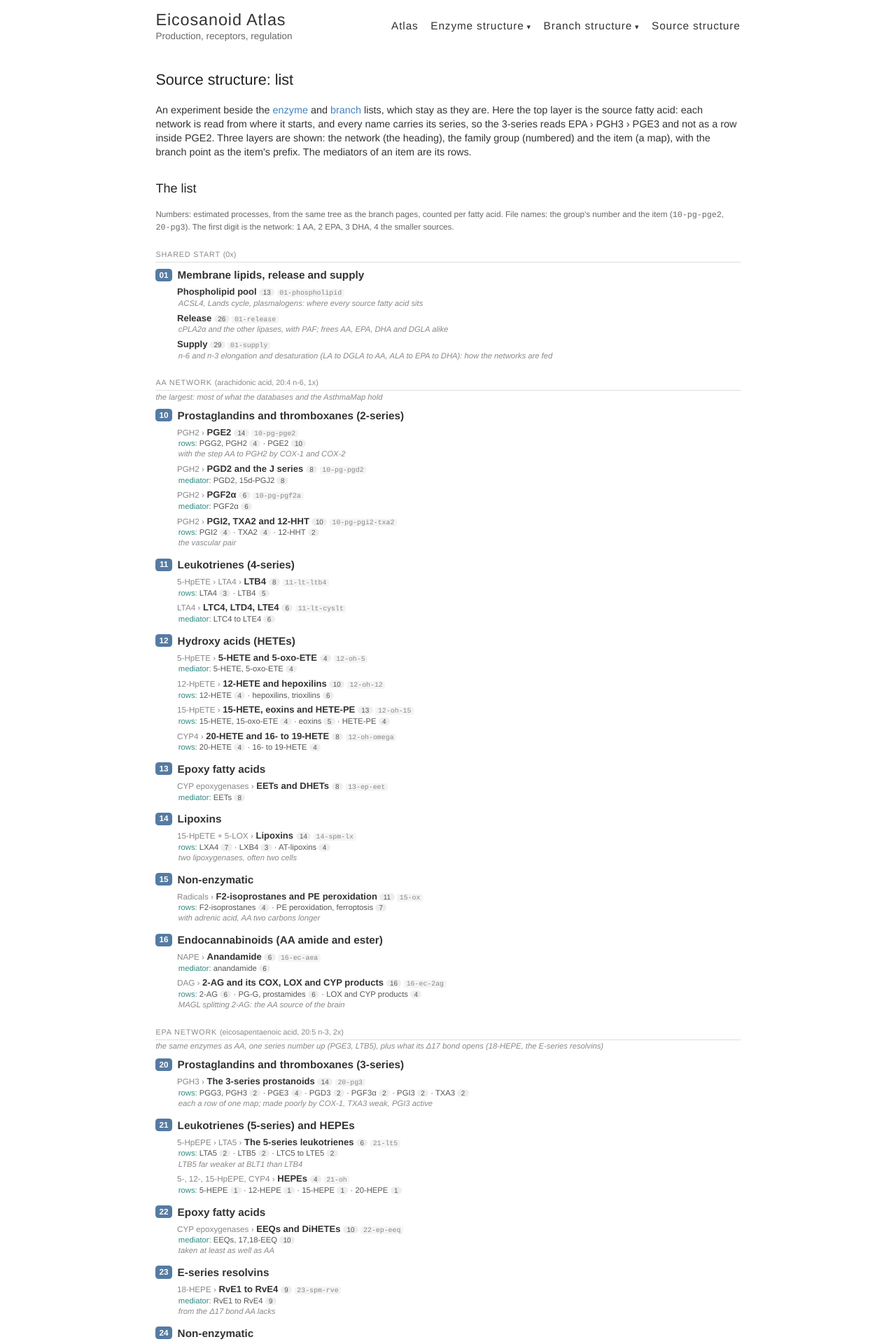
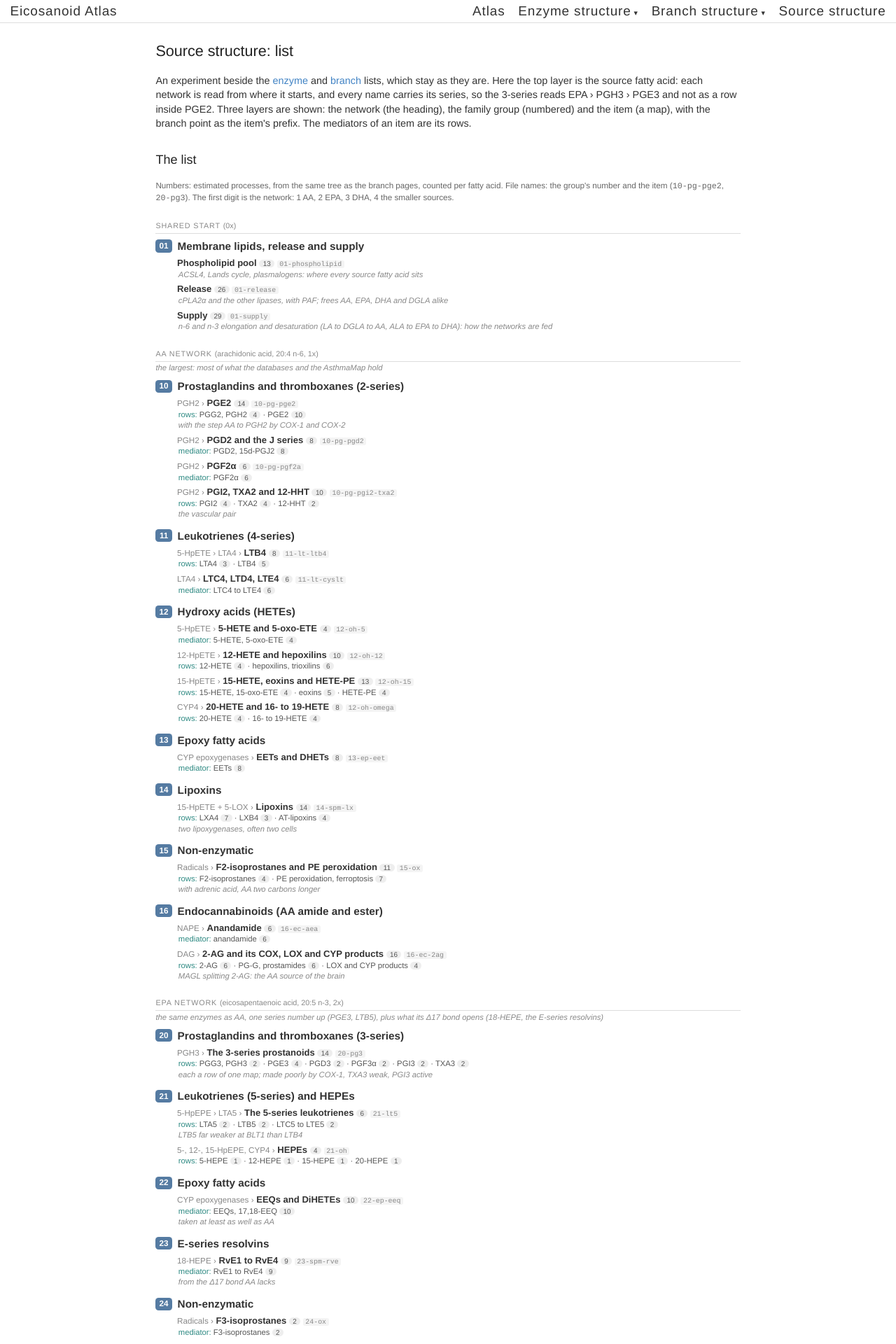
Before and after one commit to eicosanoids/eicosanoids.github.io, a Jekyll site: the page built from pages/source-list.html, in a window 1280 px wide. Shown: the top 1920 px of the page at 70% size. Built offline with Jekyll 4.4.1, drawn with Linux system fonts in a browser that asks for light colours.

Commit message:
Header: a top bar as the viewer is wide, a thin line under it, name and menu at 21 px, no subtitle
Co-Authored-By: Claude Opus 5.5 <noreply@anthropic.com>
Claude-Session: https://claude.ai/code/session_01RZmt2RF9GQAYeCVkKbqiaq

```diff
--- a/_layouts/default.html
+++ b/_layouts/default.html
@@ -1,7 +1,7 @@
 <!DOCTYPE html>
 <html>
   <head>
-    <title>{% if page.title %}{{ page.title }} – {% endif %}{{ site.name }} – {{ site.description }}</title>
+    <title>{% if page.title %}{{ page.title }} – {% endif %}{{ site.name }}</title>
     {% include meta.html %}
     <link rel="stylesheet" type="text/css" href="{{ site.baseurl }}/style.css?v={{ site.time | date: '%s' }}" />
   </head>
@@ -12,7 +12,6 @@
           {% if site.avatar %}<a href="{{ site.baseurl }}/" class="site-avatar"><img src="{{ site.baseurl }}{{ site.avatar }}" /></a>{% endif %}
           <div class="site-info">
             <h1 class="site-name"><a href="{{ site.baseurl }}/">{{ site.name }}</a></h1>
-            <p class="site-description">{{ site.description }}</p>
           </div>
           <nav>{% for l in site.data.nav %}{% if l.items %}{% assign here = false %}{% for i in l.items %}{% if i.url == page.url %}{% assign here = true %}{% endif %}{% endfor %}
             <details class="navdd{% if here %} active{% endif %}"><summary>{{ l.label }}</summary><div class="navdd-menu">{% for i in l.items %}<a href="{{ site.baseurl }}{{ i.url }}"{% if i.url == page.url %} class="active"{% endif %}>{{ i.label }}</a>{% endfor %}</div></details>{% else %}
--- a/style.scss
+++ b/style.scss
@@ -187,15 +187,34 @@ img {
 // .masthead
 //
 
+// A line where the top bar ends, across the window; name and menu in the middle of the bar, no subtitle (user,
+// 2026-11-10, as the next Metabolism Regulation version)
 .wrapper-masthead {
-  margin-bottom: 24px;
+  margin-bottom: 8px;
+  border-bottom: 1px solid #ddd;
+}
+
+// The header as wide as the Atlas viewer, its edges on the viewer's
+.wrapper-masthead .container {
+  max-width: none;
+  width: min(100vw / var(--zoom, 1) - 32px, 2000px);
+  padding: 0;
 }
 
 .masthead {
-  padding: 14px 0;
+  display: flex;
+  align-items: center;
+  min-height: 36px;
+  padding: 0;
+  &:before, &:after { display: none; } // the clearfix is not needed in a flex row
+
+  nav { margin: 0 0 0 auto; }
 
   @include mobile {
     text-align: center;
+    flex-direction: column;
+    padding: 8px 0;
+    nav { margin: 6px 0 0; }
   }
 }
 
@@ -232,8 +251,8 @@ img {
   cursor: pointer;
   font-family: $helveticaNeue;
   font-weight: 300;
-  font-size: 26px;
-  line-height: 1.35;
+  font-size: 21px;
+  line-height: 1.25;
   letter-spacing: 1px;
 }
 
@@ -249,9 +268,10 @@ img {
 
 nav {
   float: right;
-  margin-top: 15px; // middle of the 54px logo
+  margin-top: 0; // level with the site's name
   font-family: $helveticaNeue;
-  font-size: 17px;
+  font-size: 21px; // as large as the site's name
+  line-height: 1.25;
 
   @include mobile {
     float: none;
```
Also changed, not shown: CLAUDE.md (+3 -1 lines).
